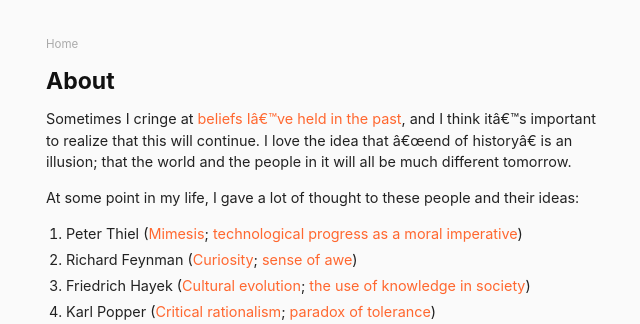
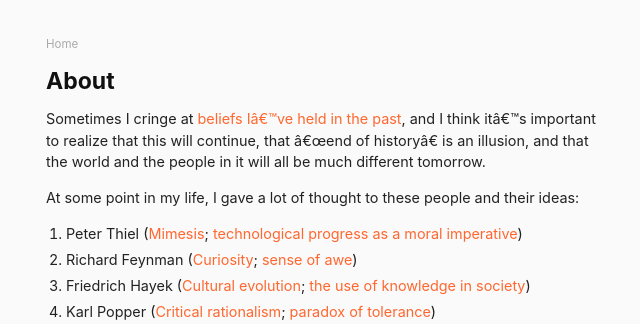
Before and after one commit to danschlz/danschulz.github.io, a Jekyll site: the page built from about.md, in a window 1280 px wide. Shown: the top 324 px of the page, without its empty margins (314-954 px from the left). Built offline with Jekyll 4.4.1, drawn with Linux system fonts in a browser that asks for light colours.

Commit message:
Update about.md

```diff
--- a/about.md
+++ b/about.md
@@ -4,7 +4,7 @@ title: About
 permalink: /about/
 ---
 
-Sometimes I cringe at [beliefs I've held in the past](https://en.wikipedia.org/wiki/End-of-history_illusion), and I think it's important to realize that this will continue. I love the idea that "end of history" is an illusion; that the world and the people in it will all be much different tomorrow.
+Sometimes I cringe at [beliefs I've held in the past](https://en.wikipedia.org/wiki/End-of-history_illusion), and I think it's important to realize that this will continue, that "end of history" is an illusion, and that the world and the people in it will all be much different tomorrow.
 
 At some point in my life, I gave a lot of thought to these people and their ideas:
 
```
